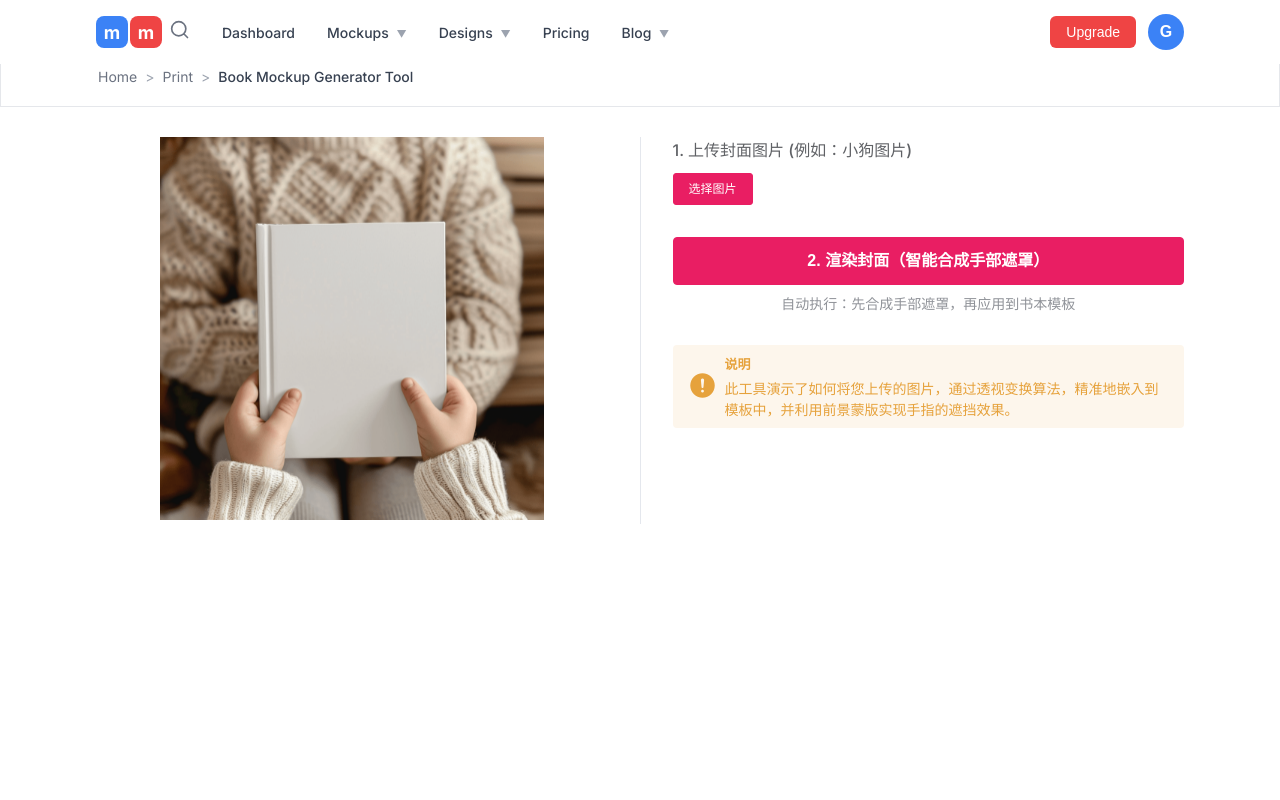
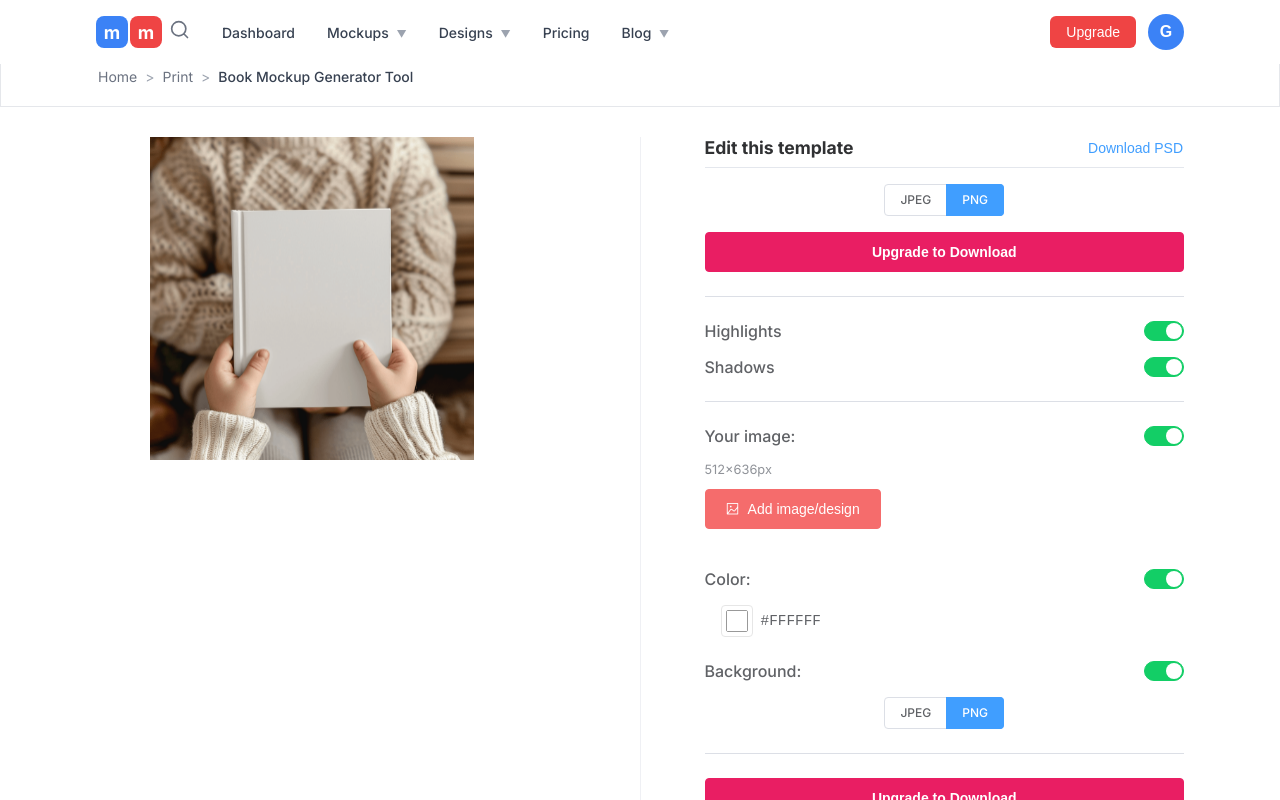
Before and after one commit to dis625406542/bookmockupgenerator, a Vue app in the folder web-ui/: page / in a window 1280 px wide. Shown: the top 800 px of the page. Built offline with nearby package versions, Linux system fonts and the light colour scheme; the HTML template or start-up script is replaced by a standard one.

Commit message:
生成器修改

```diff
--- a/web-ui/src/views/Home.vue
+++ b/web-ui/src/views/Home.vue
@@ -15,9 +15,6 @@
         <div class="function-section">
           <!-- 渲染结果 (移到左边) -->
           <div class="result-panel">
-            <div class="panel-header">
-              <h2 class="panel-title">渲染效果</h2>
-            </div>
             <div ref="canvasContainer" class="canvas-container">
               <canvas ref="mockupCanvas"></canvas>
             </div>
@@ -29,13 +26,40 @@
           <!-- 控制面板 (移到右边) -->
           <div class="control-panel">
             <div class="panel-header">
-              <h2 class="panel-title">控制面板</h2>
+              <span class="panel-title">Edit this template</span>
+              <el-button style="float: right; padding: 3px 0" type="text">Download PSD</el-button>
             </div>
 
-            <div class="upload-section">
-              <label class="upload-label">
-                1. 上传封面图片 (例如：小狗图片)
-              </label>
+            <div class="control-group">
+              <div class="format-selector">
+                <el-radio-group v-model="format" size="small">
+                  <el-radio-button label="JPEG"></el-radio-button>
+                  <el-radio-button label="PNG"></el-radio-button>
+                </el-radio-group>
+              </div>
+              <el-button type="primary" class="upgrade-btn">Upgrade to Download</el-button>
+            </div>
+
+            <el-divider></el-divider>
+
+            <div class="control-item">
+              <span class="label">Highlights</span>
+              <el-switch v-model="highlights" active-color="#13ce66"></el-switch>
+            </div>
+
+            <div class="control-item">
+              <span class="label">Shadows</span>
+              <el-switch v-model="shadows" active-color="#13ce66"></el-switch>
+            </div>
+
+            <el-divider></el-divider>
+
+            <div class="image-control">
+              <div class="control-item">
+                <span class="label">Your image:</span>
+                <el-switch v-model="coverEnabled" active-color="#13ce66"></el-switch>
+              </div>
+              <span class="image-size">512x636px</span>
               <el-upload
                 class="image-uploader"
                 action="#"
@@ -44,7 +68,9 @@
                 :on-change="handleImageUpload"
                 accept="image/*"
               >
-                <el-button size="small" type="primary">选择图片</el-button>
+                <el-button class="upload-action-btn" type="danger" icon="el-icon-picture-outline">
+                  Add image/design
+                </el-button>
               </el-upload>
               <img
                 ref="previewImage"
@@ -53,7 +79,35 @@
               />
             </div>
 
-            <div class="render-section">
+            <div class="color-control">
+              <div class="control-item">
+                <span class="label">Color:</span>
+                <el-switch v-model="colorEnabled" active-color="#13ce66"></el-switch>
+              </div>
+              <div class="color-picker-wrapper">
+                <el-color-picker v-model="selectedColor" size="small"></el-color-picker>
+                <span class="color-value">#FFFFFF</span>
+              </div>
+            </div>
+
+            <div class="background-control">
+              <div class="control-item">
+                <span class="label">Background:</span>
+                <el-switch v-model="backgroundEnabled" active-color="#13ce66"></el-switch>
+              </div>
+              <div class="format-selector">
+                <el-radio-group v-model="backgroundFormat" size="small">
+                  <el-radio-button label="JPEG"></el-radio-button>
+                  <el-radio-button label="PNG"></el-radio-button>
+                </el-radio-group>
+              </div>
+            </div>
+
+            <el-divider></el-divider>
+
+            <el-button type="primary" class="upgrade-btn">Upgrade to Download</el-button>
+
+            <div class="render-section" style="margin-top: 1rem;">
               <el-button
                 type="primary"
                 @click="handleRender"
@@ -99,6 +153,15 @@ export default {
     return {
       userImage: null, // 存储用户上传的图片对象
       isLoading: false,
+      // 新增的控制选项
+      format: 'PNG',
+      highlights: true,
+      shadows: true,
+      coverEnabled: true,
+      colorEnabled: true,
+      selectedColor: '#FFFFFF',
+      backgroundEnabled: true,
+      backgroundFormat: 'PNG',
       // 模板数据现在直接定义在组件内部
       template: {
         id: 'child-book',
@@ -978,7 +1041,8 @@ export default {
   border: none;
   box-shadow: none;
   border-radius: 0;
-  justify-content: flex-start; /* 功能区域左对齐 */
+  justify-content: center; /* 功能区域居中对齐 */
+  gap: 4rem; /* 增加左右面板之间的间距 */
 }
 
 /* 功能区域内容容器 */
@@ -999,13 +1063,114 @@ export default {
   border-radius: 0;
 }
 
-/* 移除面板标题样式 */
+/* 控制面板特定样式 */
+.control-panel {
+  max-width: 480px;
+  flex-shrink: 0;
+}
+
+/* 结果面板特定样式 */
+.result-panel {
+  max-width: 520px;
+  flex-shrink: 0;
+}
+
+/* 控制面板样式 */
 .panel-header {
-  display: none; /* 隐藏面板标题 */
+  display: flex;
+  justify-content: space-between;
+  align-items: center;
+  margin-bottom: 1rem;
+  padding-bottom: 0.5rem;
+  border-bottom: 1px solid #e4e7ed;
 }
 
 .panel-title {
-  display: none; /* 隐藏面板标题文字 */
+  font-size: 1.1rem;
+  font-weight: 600;
+  color: #303133;
+  margin: 0;
+}
+
+.control-group {
+  display: flex;
+  flex-direction: column;
+  gap: 1rem;
+  margin-bottom: 1.5rem;
+}
+
+.format-selector {
+  display: flex;
+  justify-content: center;
+}
+
+.upgrade-btn {
+  width: 100%;
+  font-weight: bold;
+  background-color: #e6a23c;
+  border-color: #e6a23c;
+}
+
+.upgrade-btn:hover {
+  background-color: #cf9236;
+  border-color: #cf9236;
+}
+
+.control-item {
+  display: flex;
+  justify-content: space-between;
+  align-items: center;
+  margin-bottom: 1rem;
+}
+
+.control-item .label {
+  font-weight: 500;
+  color: #606266;
+}
+
+.image-control {
+  display: flex;
+  flex-direction: column;
+  margin-bottom: 1.5rem;
+}
+
+.image-control .image-size {
+  font-size: 0.8rem;
+  color: #909399;
+  margin-bottom: 0.75rem;
+}
+
+.upload-action-btn {
+  width: 100%;
+  background-color: #f56c6c !important;
+  border-color: #f56c6c !important;
+}
+
+.upload-action-btn:hover {
+  background-color: #f78989 !important;
+  border-color: #f78989 !important;
+}
+
+.color-control {
+  margin-bottom: 1.5rem;
+}
+
+.color-picker-wrapper {
+  display: flex;
+  align-items: center;
+  gap: 0.5rem;
+  margin-top: 0.5rem;
+  margin-left: 1rem;
+}
+
+.color-value {
+  font-family: monospace;
+  font-size: 0.9rem;
+  color: #606266;
+}
+
+.background-control {
+  margin-bottom: 1.5rem;
 }
 
 .upload-section {
@@ -1058,14 +1223,15 @@ export default {
 .vertical-divider {
   width: 1px;
   background-color: #e4e7ed;
-  margin: 0 2rem;
+  margin: 0;
   align-self: stretch;
+  opacity: 0.6;
 }
 
 
 
 .canvas-container {
-  width: 100%;
+  width: 90%;
 }
 
 canvas {
@@ -1091,6 +1257,8 @@ canvas {
 
   .function-section {
     padding: 0 3rem 2rem 3rem; /* 移动端减少左右边距 */
+    flex-direction: column;
+    gap: 2rem;
   }
 
   .unified-content-container {
@@ -1103,5 +1271,10 @@ canvas {
     height: 1px;
     margin: 1.5rem 0;
   }
+
+  .control-panel,
+  .result-panel {
+    max-width: 100%;
+  }
 }
 </style>
```
